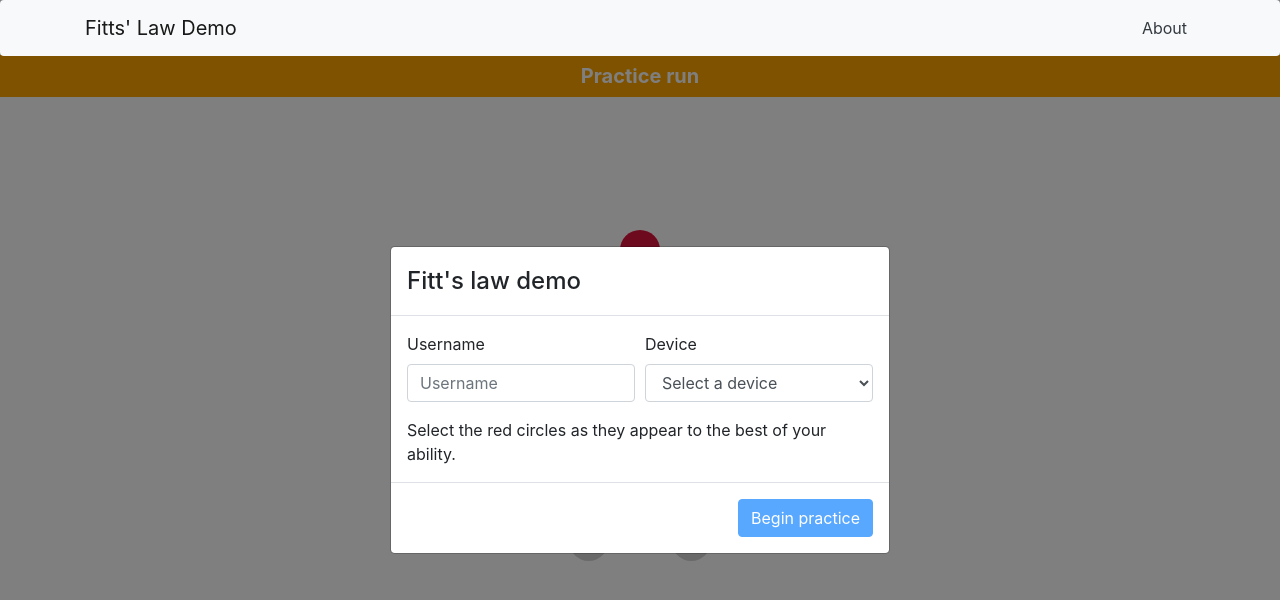
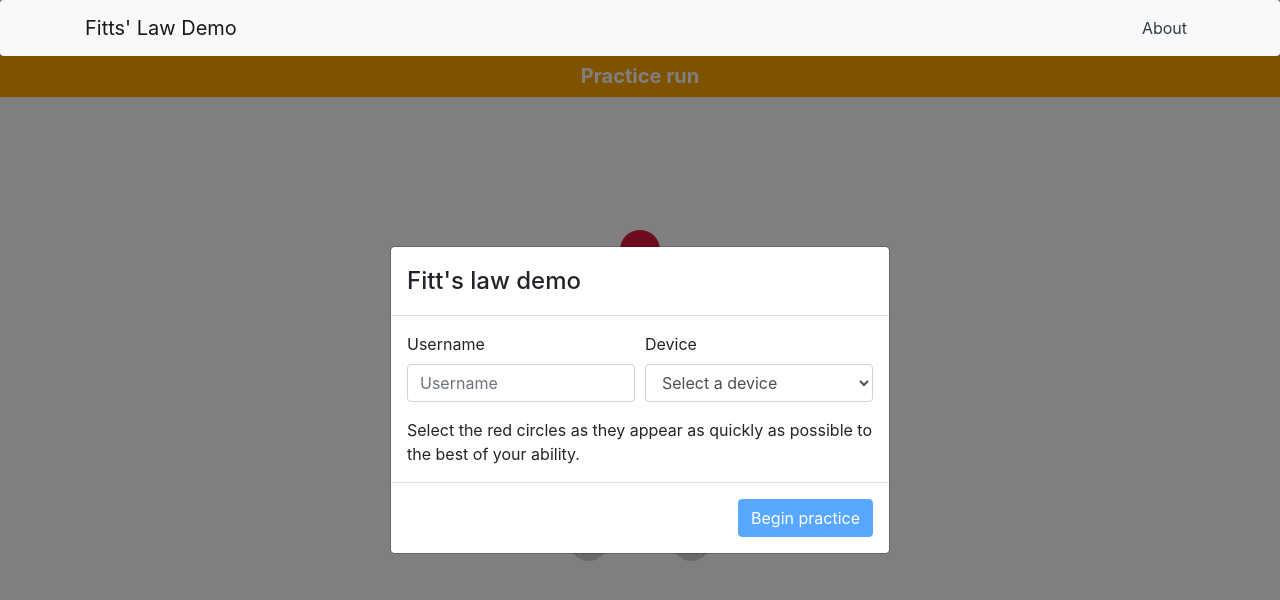
Before and after one commit to twinji/fitts-law-input-task, a React (Create React App) app: page /#/ in a window 1280 px wide. Shown: the top 600 px of the page. Built offline with nearby package versions, Linux system fonts and the light colour scheme.

Commit message:
Update Demo.js

```diff
--- a/src/components/Demo.js
+++ b/src/components/Demo.js
@@ -315,7 +315,7 @@ export class Demo extends Component {
                             this.inSequence() ?
                                 'Take a break and proceed to the next sequence when you are ready.' :
                                     (this.state.isComplete ? (this.state.isPractice ? 'You have completed the practice run, click below to continue.' : 'You have completed this demo, click below to view results.') :
-                                        'Select the red circles as they appear to the best of your ability.')
+                                        'Select the red circles as they appear as quickly as possible to the best of your ability.')
                         }
                     </Modal.Body>
                     <Modal.Footer>
```
